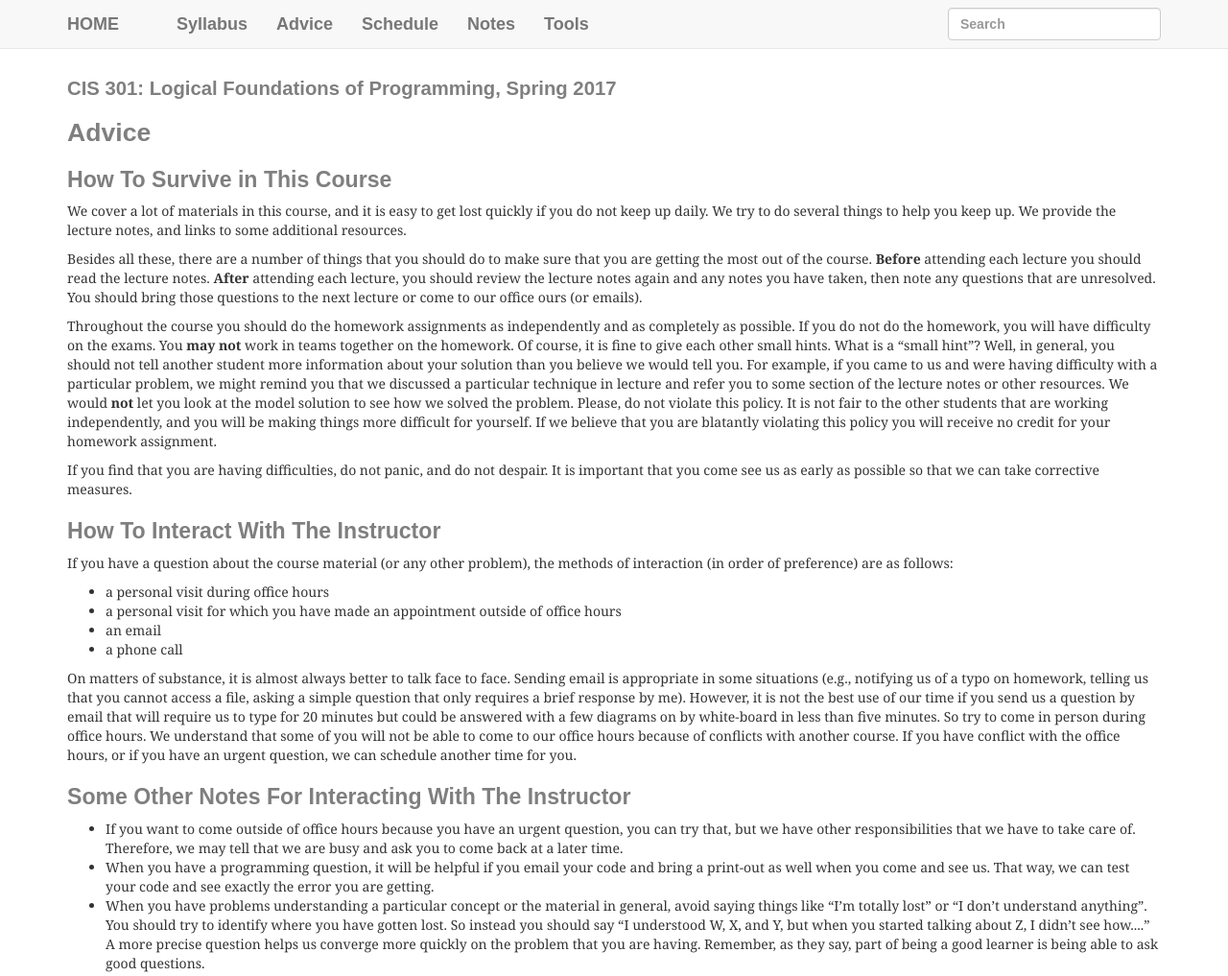
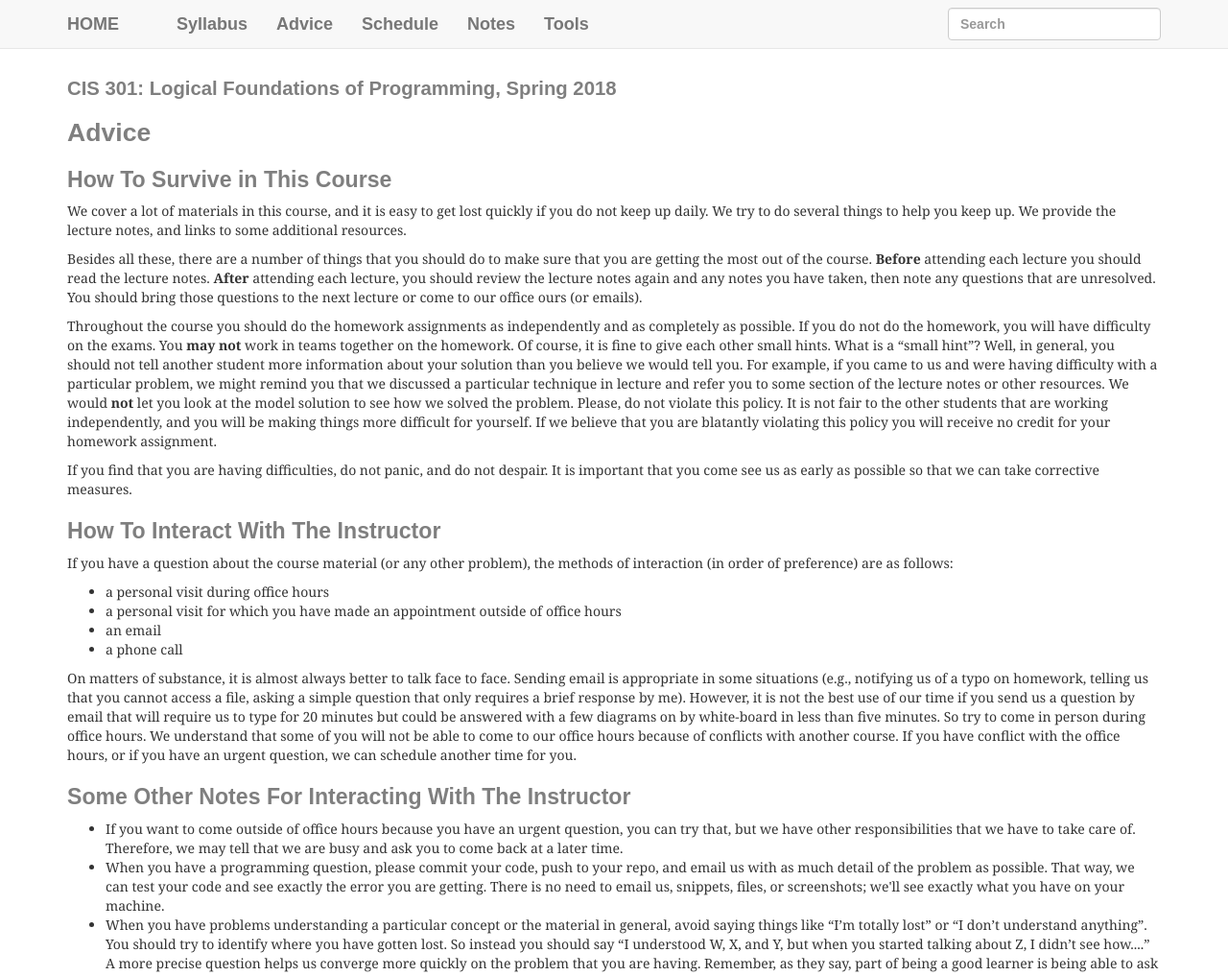
Before and after one commit to santoslab/gh-pages-301-s18, a plain HTML site: page advice.html in a window 1280 px wide. Shown: the top 1017 px of the page at 96% size. Drawn offline with nearby package versions, Linux system fonts and the light colour scheme; some packages are replaced by stand-ins of ours; a web font is replaced by a local one.

Commit message:
Corrected dates and included Git specific advice

```diff
--- a/advice.html
+++ b/advice.html
@@ -6,7 +6,7 @@
   <head>
     <meta http-equiv="Content-Type" content="text/html; charset=utf-8" />
 
-    <title>Advice &mdash; CIS 301: Logical Foundations of Programming, Spring 2016</title>
+    <title>Advice &mdash; CIS 301: Logical Foundations of Programming, Spring 2018</title>
 
     <link rel="stylesheet" href="_static/basic.css" type="text/css" />
     <link rel="stylesheet" href="_static/pygments.css" type="text/css" />
@@ -31,7 +31,7 @@
     <script type="text/javascript" src="_static/js/jquery-fix.js"></script>
     <script type="text/javascript" src="_static/bootstrap-3.3.4/js/bootstrap.min.js"></script>
     <script type="text/javascript" src="_static/bootstrap-sphinx.js"></script>
-    <link rel="top" title="CIS 301: Logical Foundations of Programming, Spring 2016" href="index.html" />
+    <link rel="top" title="CIS 301: Logical Foundations of Programming, Spring 2018" href="index.html" />
     <link rel="next" title="Schedule" href="schedule.html" />
     <link rel="prev" title="Home" href="index.html" />
   </head>
@@ -97,7 +97,7 @@
   <div class="row">
     <div class="col-md-12 content">
 
-  <h3>CIS 301: Logical Foundations of Programming, Spring 2017</h3><div class="section" id="advice">
+  <h3>CIS 301: Logical Foundations of Programming, Spring 2018</h3><div class="section" id="advice">
 <span id="id1"></span><h1>Advice<a class="headerlink" href="#advice" title="Permalink to this headline">¶</a></h1>
 <div class="section" id="how-to-survive-in-this-course">
 <h2>How To Survive in This Course<a class="headerlink" href="#how-to-survive-in-this-course" title="Permalink to this headline">¶</a></h2>
@@ -165,9 +165,8 @@ question, you can try that, but we have other responsibilities that we have to
 take care of.
 Therefore, we may tell that we are busy and ask you to come back at a later
 time.</li>
-<li>When you have a programming question, it will be helpful if you email your
-code and bring a print-out as well when you come and see us.
-That way, we can test your code and see exactly the error you are getting.</li>
+<li>When you have a programming question, please commit your code, push to your repo, and email us with as much detail of the problem as possible. That way, we can test your code and see exactly the error you are getting.
+There is no need to email us, snippets, files, or screenshots; we'll see exactly what you have on your machine.</li>
 <li>When you have problems understanding a particular concept or the material in
 general, avoid saying things like &#8220;I&#8217;m totally lost&#8221; or &#8220;I don&#8217;t understand
 anything&#8221;.
```
